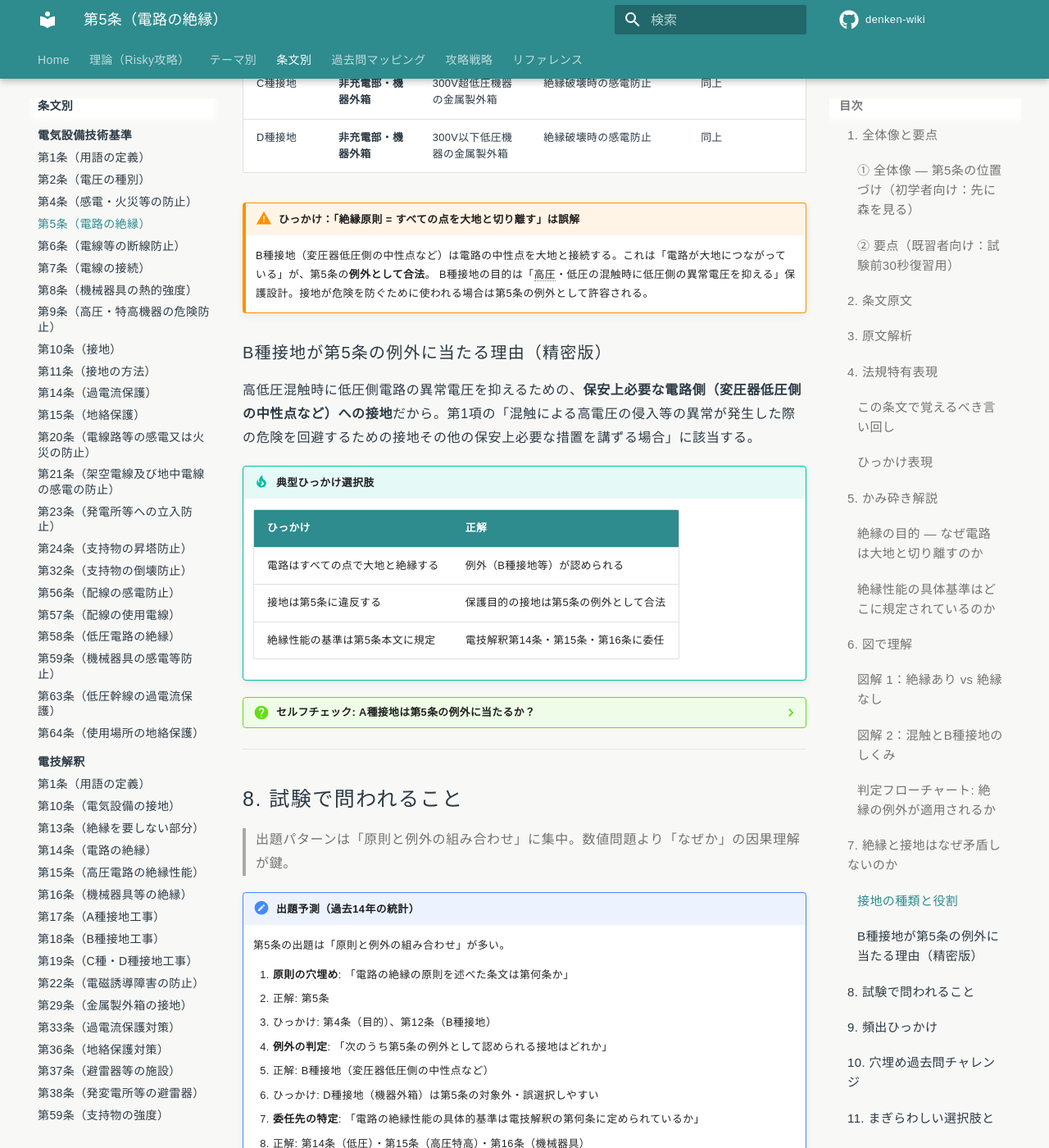
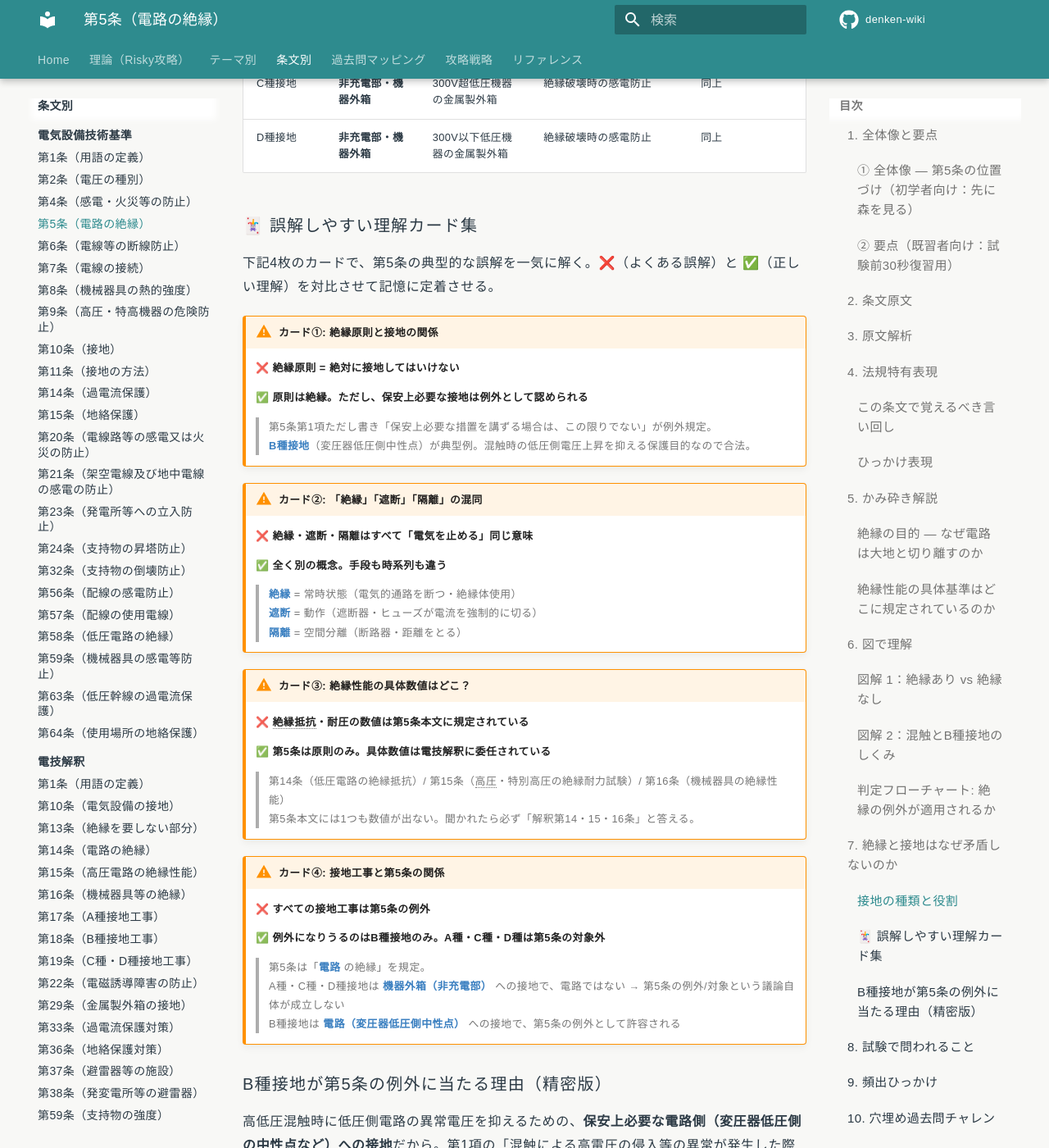
Before and after one commit to kfurufuru/denken-wiki, an MkDocs documentation site: the page built from docs/articles/kijun/5.md, in a window 1280 px wide and 1400 px high, scrolled down 9446 px. Shown: the whole window at 82% size. Built offline with MkDocs 1.6.1 and Material for MkDocs 9.7.7, drawn with Linux system fonts in a browser that asks for light colours; comment, search, counter and statistics services are not loaded.

Commit message:
feat(kijun/5): 誤解しやすい理解を ❌→✅ カード4枚に展開
section 7「絶縁と接地はなぜ矛盾しないのか」の既存warning（散文）を
ユーザー指定のカード形式（❌/✅対比）に置き換え：

- カード①: 絶縁原則と接地の関係（B種接地は例外として合法）
- カード②: 「絶縁・遮断・隔離」の混同（手段・時系列が違う）
- カード③: 絶縁性能の具体数値はどこ（第5条本文ではなく解釈14/15/16条）
- カード④: 接地工事と第5条の関係（例外になるのはB種のみ）

❌→✅対比は記憶定着に効果的。各カードに条文根拠を併記して試験対策に直結。

Co-Authored-By: Claude Opus 4.6 <noreply@anthropic.com>

```diff
--- a/docs/articles/kijun/5.md
+++ b/docs/articles/kijun/5.md
@@ -357,9 +357,43 @@ flowchart TD
 | C種接地 | **非充電部・機器外箱** | 300V超低圧機器の金属製外箱 | 絶縁破壊時の感電防止 | 同上 |
 | D種接地 | **非充電部・機器外箱** | 300V以下低圧機器の金属製外箱 | 絶縁破壊時の感電防止 | 同上 |
 
-!!! warning "ひっかけ：「絶縁原則 = すべての点を大地と切り離す」は誤解"
-    B種接地（変圧器低圧側の中性点など）は電路の中性点を大地と接続する。これは「電路が大地につながっている」が、第5条の**例外として合法**。
-    B種接地の目的は「高圧・低圧の混触時に低圧側の異常電圧を抑える」保護設計。接地が危険を防ぐために使われる場合は第5条の例外として許容される。
+### 🃏 誤解しやすい理解カード集
+
+下記4枚のカードで、第5条の典型的な誤解を一気に解く。**❌**（よくある誤解）と **✅**（正しい理解）を対比させて記憶に定着させる。
+
+!!! warning "カード①: 絶縁原則と接地の関係"
+    **❌ 絶縁原則 = 絶対に接地してはいけない**
+
+    **✅ 原則は絶縁。ただし、保安上必要な接地は例外として認められる**
+
+    > 第5条第1項ただし書き「保安上必要な措置を講ずる場合は、この限りでない」が例外規定。
+    > **B種接地**（変圧器低圧側中性点）が典型例。混触時の低圧側電圧上昇を抑える保護目的なので合法。
+
+!!! warning "カード②: 「絶縁」「遮断」「隔離」の混同"
+    **❌ 絶縁・遮断・隔離はすべて「電気を止める」同じ意味**
+
+    **✅ 全く別の概念。手段も時系列も違う**
+
+    > **絶縁** = 常時状態（電気的通路を断つ・絶縁体使用）
+    > **遮断** = 動作（遮断器・ヒューズが電流を強制的に切る）
+    > **隔離** = 空間分離（断路器・距離をとる）
+
+!!! warning "カード③: 絶縁性能の具体数値はどこ？"
+    **❌ 絶縁抵抗・耐圧の数値は第5条本文に規定されている**
+
+    **✅ 第5条は原則のみ。具体数値は電技解釈に委任されている**
+
+    > 第14条（低圧電路の絶縁抵抗）/ 第15条（高圧・特別高圧の絶縁耐力試験）/ 第16条（機械器具の絶縁性能）
+    > 第5条本文には1つも数値が出ない。聞かれたら必ず「解釈第14・15・16条」と答える。
+
+!!! warning "カード④: 接地工事と第5条の関係"
+    **❌ すべての接地工事は第5条の例外**
+
+    **✅ 例外になりうるのはB種接地のみ。A種・C種・D種は第5条の対象外**
+
+    > 第5条は「**電路** の絶縁」を規定。
+    > A種・C種・D種接地は **機器外箱（非充電部）** への接地で、電路ではない → 第5条の例外/対象という議論自体が成立しない
+    > B種接地は **電路（変圧器低圧側中性点）** への接地で、第5条の例外として許容される
 
 ### B種接地が第5条の例外に当たる理由（精密版）
 
```
